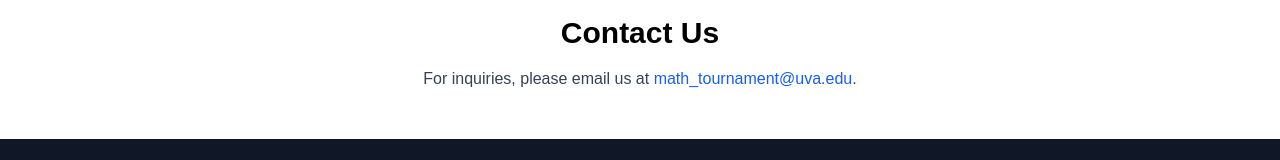
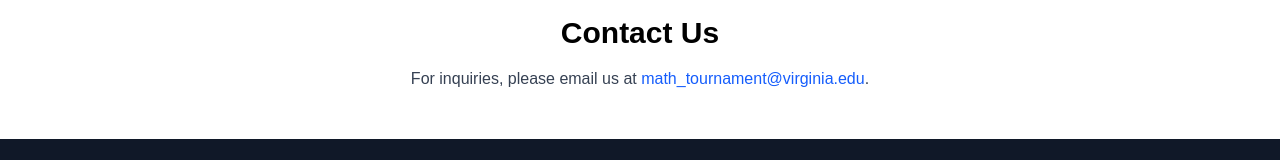
Before and after one commit to mkornilov07/uvamt-website, a Next.js app in the folder uvamt-website/: page / in a window 1280 px wide. Shown: the part 3383-3543 px from the top of the page. Built offline with nearby package versions, Linux system fonts and the light colour scheme.

Commit message:
also fixed the text

```diff
--- a/uvamt-website/app/page.tsx
+++ b/uvamt-website/app/page.tsx
@@ -383,7 +383,7 @@ export default function HomePage() {
                 <p className="text-gray-700">
                     For inquiries, please email us at {" "}
                     <a href="mailto:math_tournament@virginia.edu" className="text-blue-600 hover:underline">
-                        math_tournament@uva.edu
+                        math_tournament@virginia.edu
                     </a>
                     .
                 </p>
```
